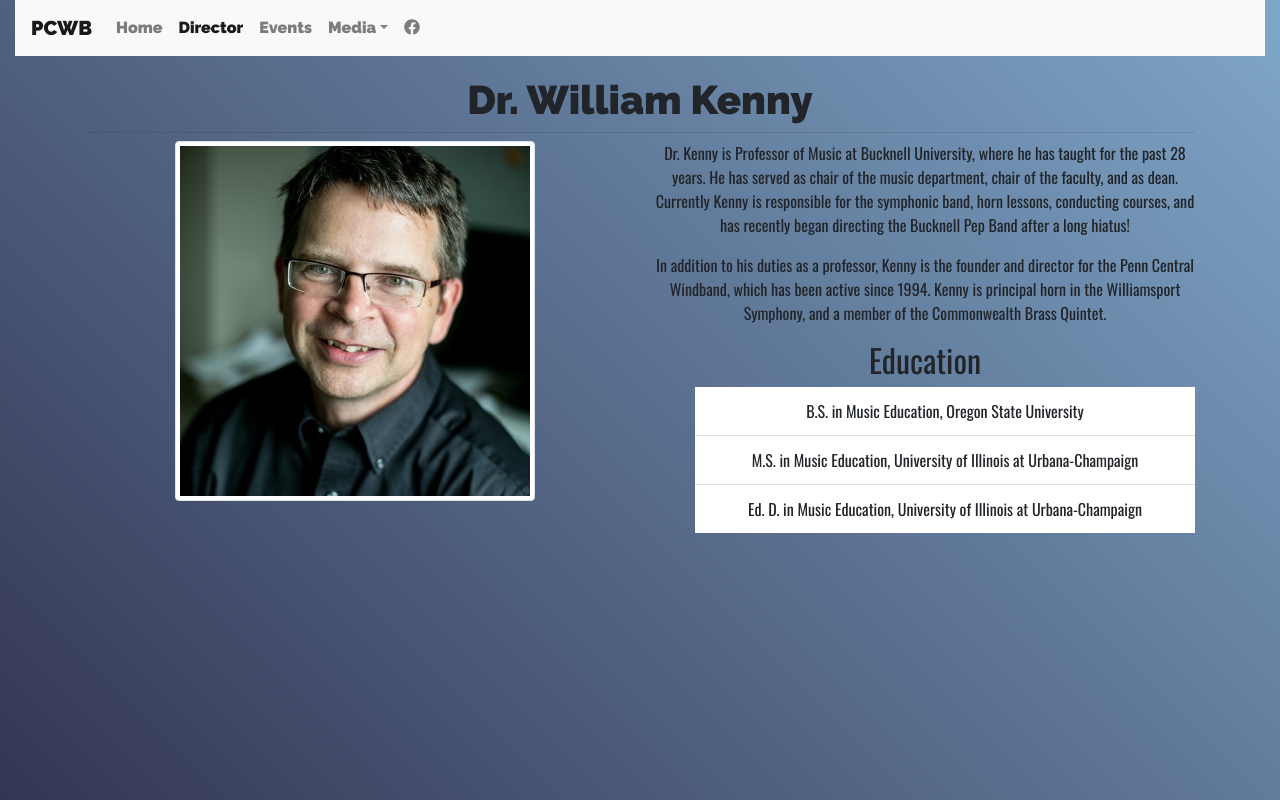
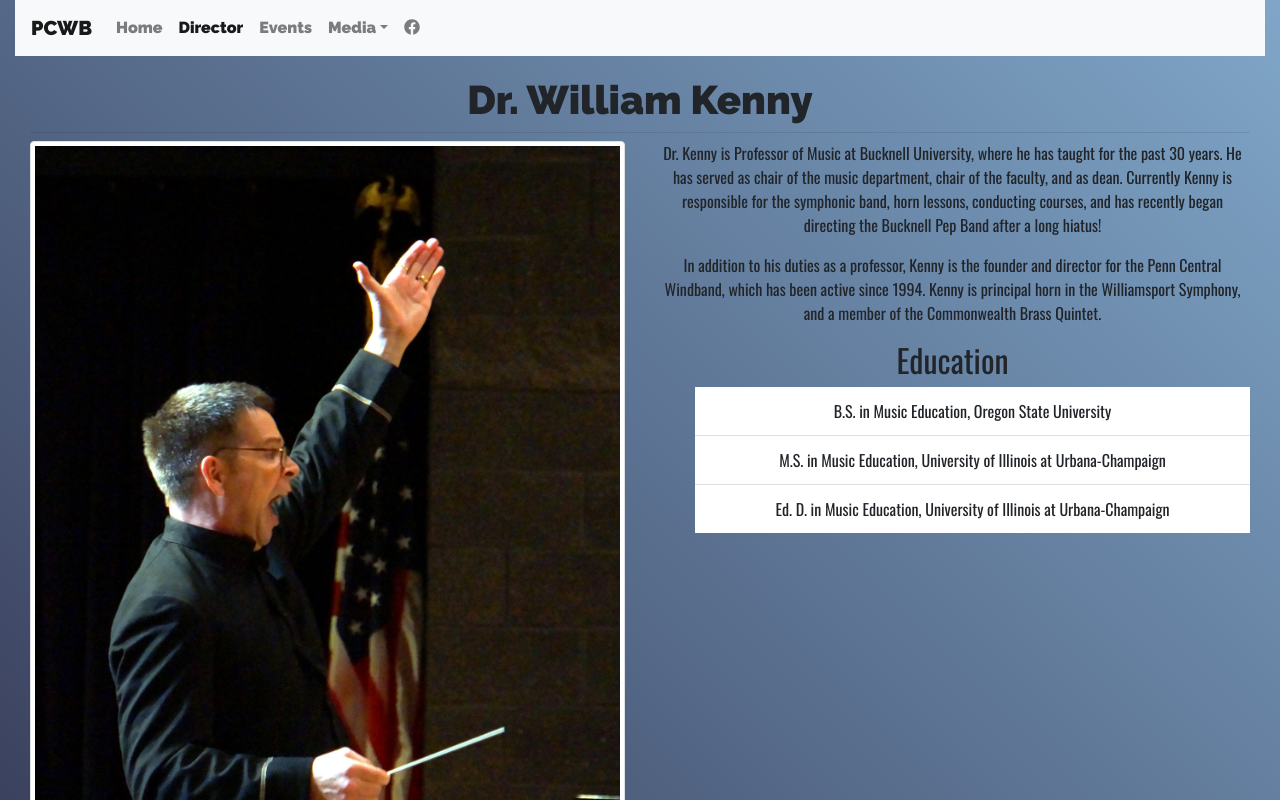
Before and after one commit to kennja05/pcwb, a React (Create React App) app: page /director in a window 1280 px wide. Shown: the top 800 px of the page. Built offline with nearby package versions, Linux system fonts and the light colour scheme.

Commit message:
update bio and director pic

```diff
--- a/src/App.css
+++ b/src/App.css
@@ -10,6 +10,10 @@ h1{
 }
 
 .posters-page{
+  padding-bottom: 30px;
+}
+
+.director{
   padding-bottom: 30px;
 }
 
--- a/src/Director.js
+++ b/src/Director.js
@@ -1,5 +1,5 @@
 import React from 'react'
-import Headshot from './images/headshot.jpg'
+import BillKenny from './images/BillKenny.jpg'
 
 class Director extends React.Component {
 
@@ -10,17 +10,17 @@ class Director extends React.Component {
     render(){
 
         return(
-            <div className='director container'>
+            <div className='director container-fluid'>
                 <h1>Dr. William Kenny</h1>
                 <hr className='my-2'></hr>
                 <div className='row'>
                     <div className='col-sm-6'>
-                        <img className='img-responsive img-thumbnail' src={Headshot} alt='William Kenny Headshot' />
+                        <img className='img-responsive img-thumbnail' src={BillKenny} alt='William Kenny Headshot' />
                     </div>
                     <div className='col-sm-6'>
                         <p>
                             Dr. Kenny is Professor of Music at Bucknell University, where he has
-                            taught for the past 28 years. He has served as chair of the
+                            taught for the past 30 years. He has served as chair of the
                             music department, chair of the faculty, and as dean. Currently Kenny is
                             responsible for the symphonic band, horn lessons, conducting courses,
                             and has recently began directing the Bucknell Pep Band after a long
--- a/src/Homepage.js
+++ b/src/Homepage.js
@@ -23,7 +23,7 @@ class Homepage extends React.Component {
                     </button>
                 </div>
                 <h1>Penn Central Wind Band</h1>
-                <h2><i>Director Dr. William Kenny</i></h2>
+                <h2><i>William Kenny, Conductor</i></h2>
                 <hr className='my-2'></hr>
                 <div className='container'>
                     <div className='row'>
@@ -49,7 +49,7 @@ class Homepage extends React.Component {
                                 the conference of the Pennsylvania Music Educators Association and the
                                 national convention of the Association of Concert Bands. William
                                 Kenny, the band's founder and conductor, is professor of
-                                music at Bucknell, where he has taught for the past 28 years.
+                                music at Bucknell, where he has taught for the past 30 years.
                             </p>
                         </div>
                     </div>
```
Also changed, not shown: src/images/BillKenny.jpg (added), src/images/headshot.jpg (deleted).
